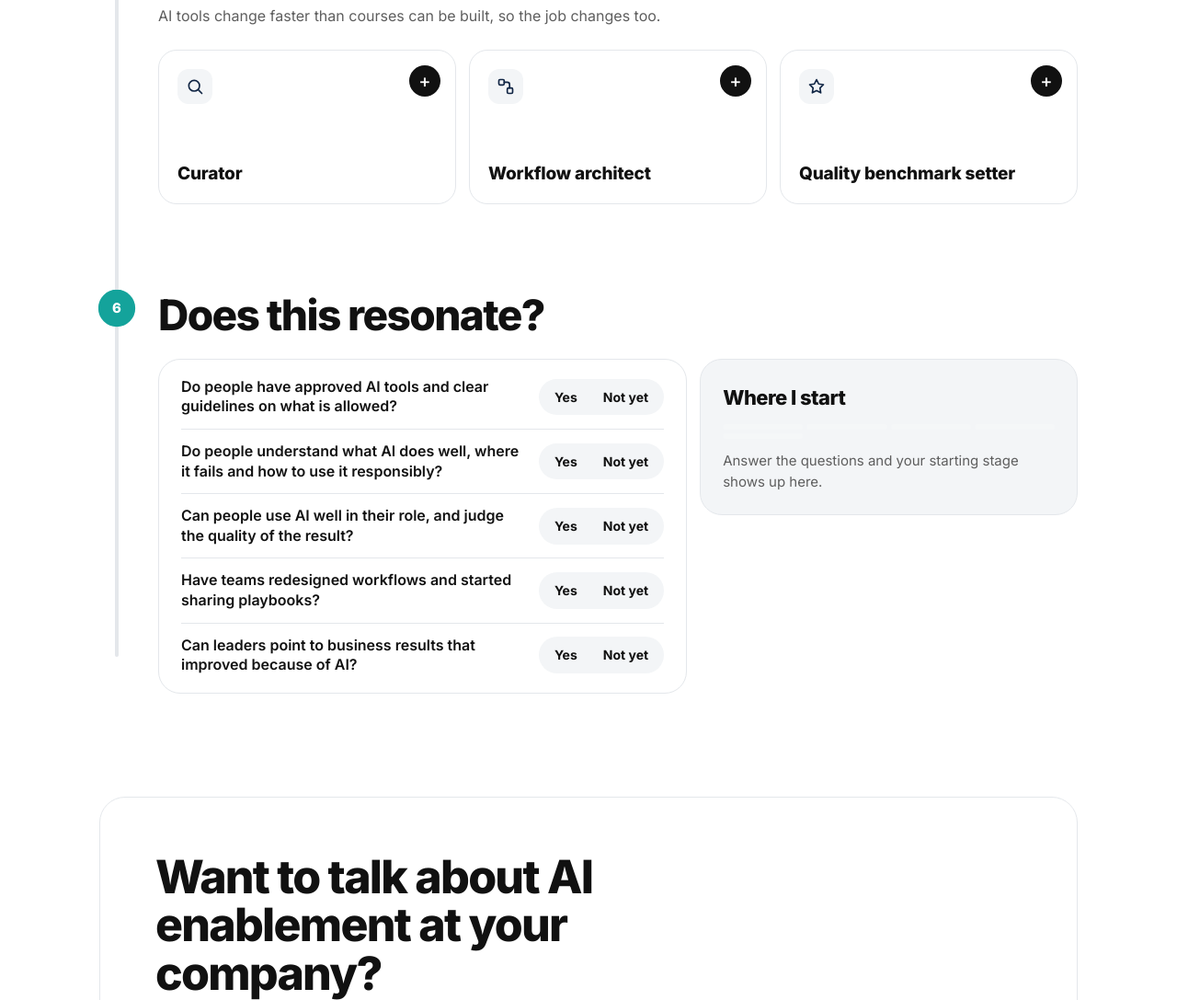
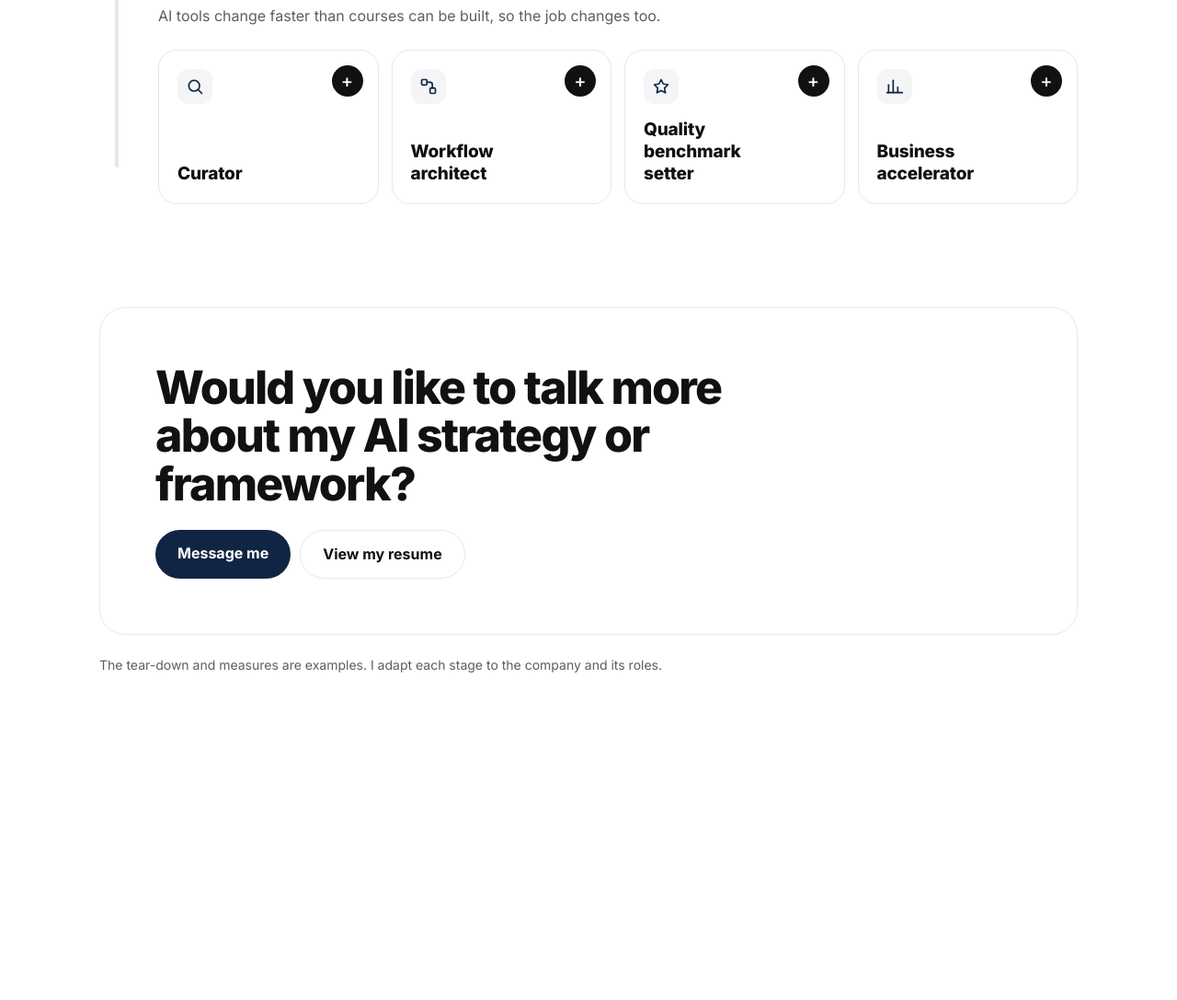
Before and after one commit to jusandberg/julianawebsite, a plain HTML site: page ai-craft-framework.html in a window 1280 px wide. Shown: the part 3505-4592 px from the top of the page at 92% size. After the commit the page ends 4287 px from the top, so only its background shows below. Drawn offline with Linux system fonts and the light colour scheme.

Commit message:
AI Craft Framework: add Business accelerator role, simpler closing
Co-Authored-By: Claude Opus 5.5 <noreply@anthropic.com>
Claude-Session: https://claude.ai/code/session_01PDDzhgv1W5Vsc7vzhzobcX

```diff
--- a/ai-craft-framework.html
+++ b/ai-craft-framework.html
@@ -321,6 +321,14 @@ section.s{padding:clamp(64px,8vw,96px) 0 0;position:relative}
 .start .big small{display:block;font-size:13.5px;font-weight:600;color:var(--teal-l);letter-spacing:0;margin-bottom:4px}
 .start p.why{margin-top:10px;font-size:15px;line-height:1.5;color:rgba(255,255,255,.88)}
 
+/* Four roles */
+.tiles.four{grid-template-columns:repeat(4,1fr)}
+.tiles.four .tile{padding-right:20px}
+.tiles.four .tile .b em{margin-right:40px}
+.tiles.four .tile .f{margin-right:40px}
+@media (max-width:1100px){.tiles.four{grid-template-columns:repeat(2,1fr)}}
+@media (max-width:640px){.tiles.four{grid-template-columns:1fr}}
+
 /* Pillars */
 .strand{fill:rgba(255,255,255,.1);transition:fill .3s}
 .strand.on{fill:var(--teal-l)}
@@ -574,23 +582,16 @@ section.s{padding:clamp(64px,8vw,96px) 0 0;position:relative}
   <section class="s"><span class="stop" aria-hidden="true">5</span>
     <h2>L&amp;D's role</h2>
     <p class="sub">AI tools change faster than courses can be built, so the job changes too.</p>
-    <div class="body tiles" id="roles"></div>
+    <div class="body tiles four" id="roles"></div>
   </section>
 
-  <section class="s"><span class="stop" aria-hidden="true">6</span>
-    <h2>Does this resonate?</h2>
-    <div class="body check">
-      <div class="qs" id="qs"></div>
-      <aside class="start" aria-live="polite"><h3>Where I start</h3><div class="layerpick" id="meter"></div><div id="startOut"></div></aside>
-    </div>
-  </section>
   </div>
 
   <section class="close">
     <div class="stage">
-      <h2>Want to talk about AI enablement at your company?</h2>
+      <h2>Would you like to talk more about my AI strategy or framework?</h2>
       <div class="btns">
-        <a class="btn solid" href="index.html#contact">Get in touch</a>
+        <a class="btn solid" href="index.html#contact">Message me</a>
         <a class="btn line" href="Juliana-Dos-Santos-Resume-July-2026.pdf">View my resume</a>
       </div>
     </div>
@@ -742,7 +743,8 @@ tiles(document.getElementById('traps'),[
 tiles(document.getElementById('roles'),[
  ['search','Curator',"Find what's already working inside the company, like an analyst's automation or a team's strong review habit, and share it widely."],
  ['flow','Workflow architect','Sit with teams to redesign how a piece of work gets done with AI, then write it down so others can use it.'],
- ['star','Quality benchmark setter','Define with leaders what good work looks like in each role, then teach people to reach it and check their own work against it.']],'What it means');
+ ['star','Quality benchmark setter','Define with leaders what good work looks like in each role, then teach people to reach it and check their own work against it.'],
+ ['bars','Business accelerator','Tie every program to a business goal, so new skills show up where they speed up the results the company cares about most.']],'What it means');
 
 /* ---------- Tear-down ---------- */
 const RAW=[["Hi team, I wanted to share a quick update on the onboarding project. ",["Overall, things are going really well and we've made great progress across all workstreams.",1]," ",["Feedback has been overwhelmingly positive and engagement is strong.",3]," We're on track to deliver a best-in-class experience. ",["Let me know if you have any questions!",4]]];
@@ -779,30 +781,6 @@ BE.innerHTML=BENCH.map(b=>`<button type="button" class="bcard" aria-pressed="fal
 BE.addEventListener('click',e=>{const c=e.target.closest('.bcard');if(c)c.setAttribute('aria-pressed',c.getAttribute('aria-pressed')!=='true')});
 
 /* ---------- Self-check ---------- */
-const QS=[
- ['Do people have approved AI tools and clear guidelines on what is allowed?',0],
- ['Do people understand what AI does well, where it fails and how to use it responsibly?',1],
- ['Can people use AI well in their role, and judge the quality of the result?',2],
- ['Have teams redesigned workflows and started sharing playbooks?',3],
- ['Can leaders point to business results that improved because of AI?',4]];
-const START=[
- 'I start with approved tools, clear guidelines and a baseline of where people are today.',
- 'I start with responsible AI basics, live demos from each function and leaders going first.',
- 'I start with role pathways, tear-down workshops and simple checks for quality.',
- 'I start with AI champions and one workflow redesign, then turn what works into shared playbooks.',
- 'I start by agreeing with leaders which business results to move, then review progress after every cohort.'];
-const ans={};
-document.getElementById('qs').innerHTML=QS.map((q,i)=>`<div class="q"><p>${q[0]}</p><div class="yn" role="group"><button type="button" data-q="${i}" data-a="y" aria-pressed="false">Yes</button><button type="button" data-q="${i}" data-a="n" aria-pressed="false">Not yet</button></div></div>`).join('');
-function renderStart(){
-  document.getElementById('meter').innerHTML=QS.map((q,i)=>`<i class="${ans[i]||''}"></i>`).join('');
-  const out=document.getElementById('startOut'), n=Object.keys(ans).length;
-  if(!n){out.innerHTML='<p class="empty">Answer the questions and your starting stage shows up here.</p>';return}
-  const gap=QS.findIndex((q,i)=>ans[i]==='n');
-  if(gap<0){out.innerHTML=n<5?'<p class="empty">No gaps so far.</p>':'<div class="big"><small>All five stages</small>Keep improving</div><p class="why">I look at results after each cohort and help teams raise the standard further.</p>';return}
-  out.innerHTML=`<div class="big"><small>Stage ${gap+1} · ${L[gap].n}</small>${L[gap].t}</div><p class="why">${START[gap]}</p>`;
-}
-document.getElementById('qs').addEventListener('click',e=>{const b=e.target.closest('button[data-q]');if(!b)return;ans[b.dataset.q]=b.dataset.a;b.parentElement.querySelectorAll('button').forEach(x=>x.setAttribute('aria-pressed',x===b));renderStart()});
-renderStart();
 
 /* ---------- Checkpoints appear as you scroll ---------- */
 (function(){
```
